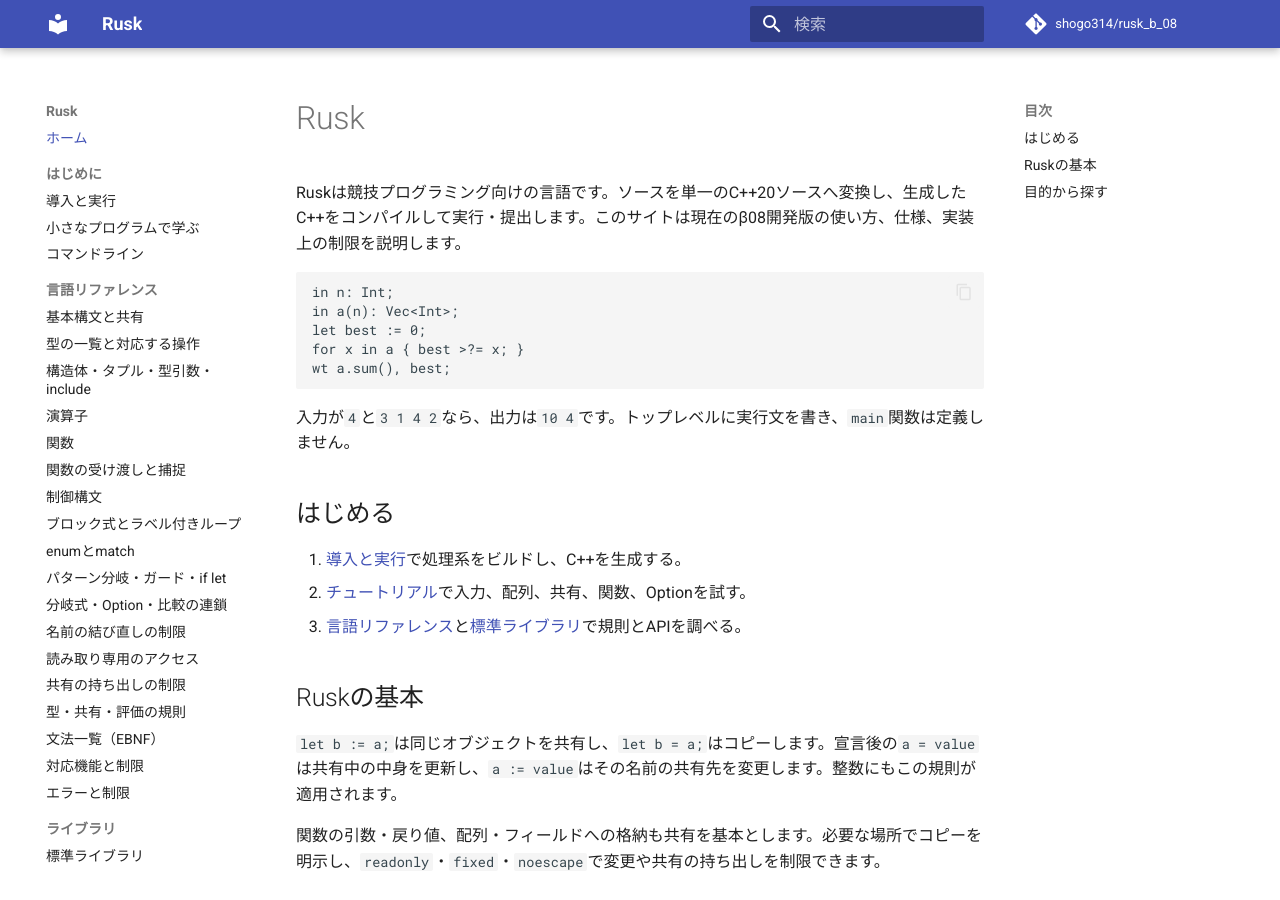
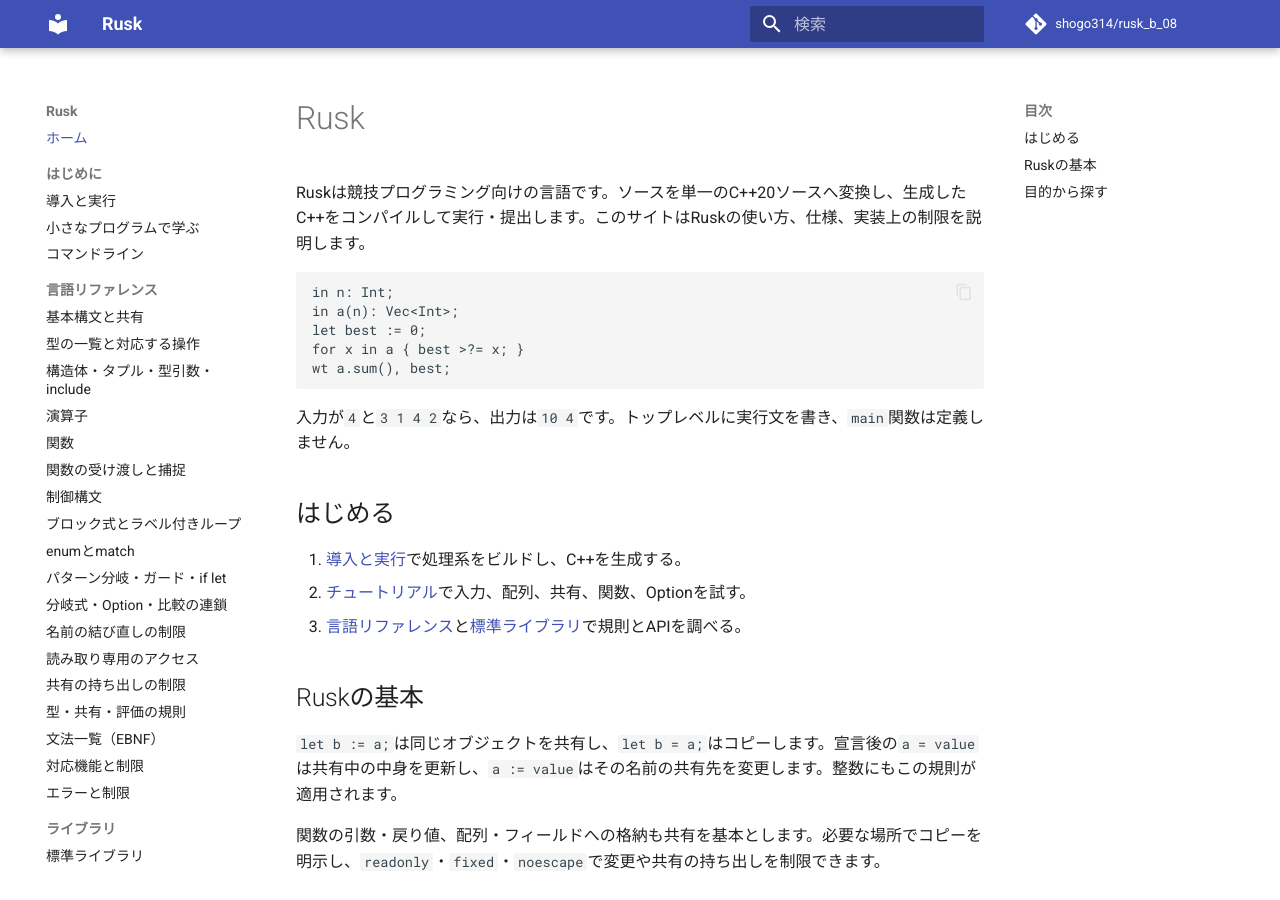
Before and after one commit to shogo314/rusk_b_08, an MkDocs documentation site: the page built from docs/index.md, in a window 1280 px wide and 900 px high. Built offline with MkDocs 1.6.1 and Material for MkDocs 9.7.7, drawn with Linux system fonts in a browser that asks for light colours; comment, search, counter and statistics services are not loaded.

````diff
--- a/docs/index.md
+++ b/docs/index.md
@@ -1,6 +1,6 @@
 # Rusk
 
-Ruskは競技プログラミング向けの言語です。ソースを単一のC++20ソースへ変換し、生成したC++をコンパイルして実行・提出します。このサイトは現在のβ08開発版の使い方、仕様、実装上の制限を説明します。
+Ruskは競技プログラミング向けの言語です。ソースを単一のC++20ソースへ変換し、生成したC++をコンパイルして実行・提出します。このサイトはRuskの使い方、仕様、実装上の制限を説明します。
 
 ```rusk
 in n: Int;
````
Also changed, not shown: README.md (+1 -1 lines), docs/getting-started/index.md (+1 -1 lines).
